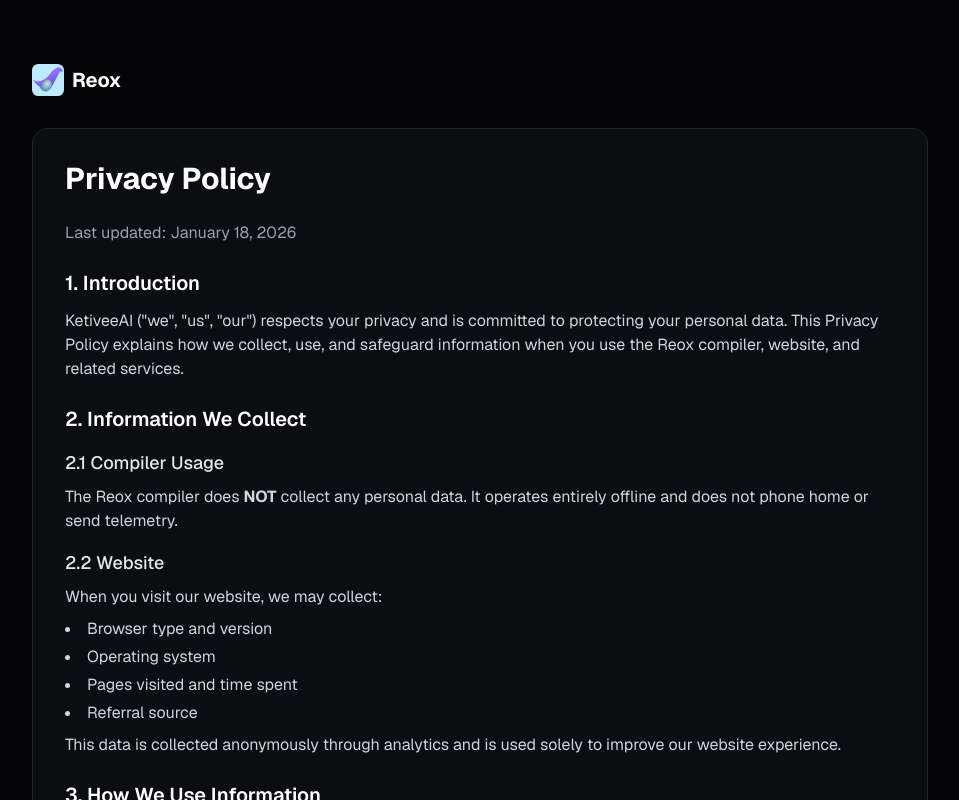
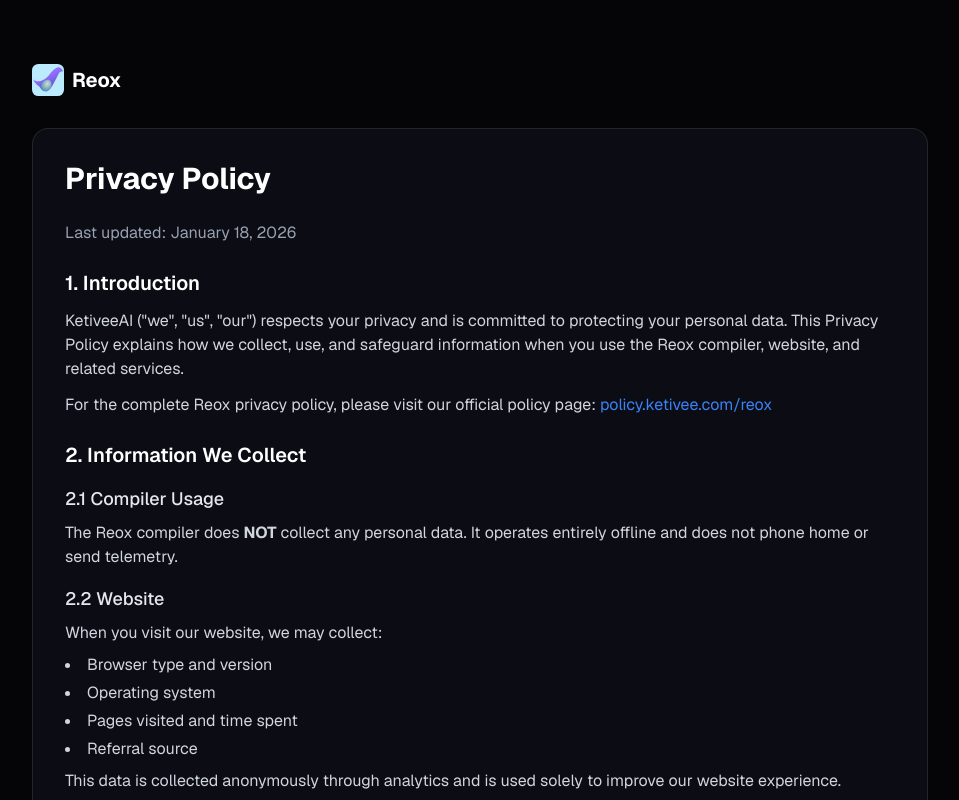
Before and after one commit to KetiveeAI/ReoxWeb, a Next.js app: page /privacy in a window 1280 px wide. Shown: the top 800 px of the page, without its empty margins (160-1119 px from the left). Built offline with nearby package versions, Linux system fonts and the light colour scheme.

Commit message:
Add link to official Ketivee policy page in privacy page

```diff
--- a/app/privacy/page.tsx
+++ b/app/privacy/page.tsx
@@ -26,6 +26,17 @@ export default function PrivacyPage() {
                                 and is committed to protecting your personal data. This Privacy Policy explains
                                 how we collect, use, and safeguard information when you use the Reox compiler,
                                 website, and related services.
+                            </p>
+                            <p className="mt-3">
+                                For the complete Reox privacy policy, please visit our official policy page:{" "}
+                                <a
+                                    href="https://policy.ketivee.com/reox"
+                                    target="_blank"
+                                    rel="noopener noreferrer"
+                                    className="text-primary hover:underline"
+                                >
+                                    policy.ketivee.com/reox
+                                </a>
                             </p>
                         </section>
 
```
